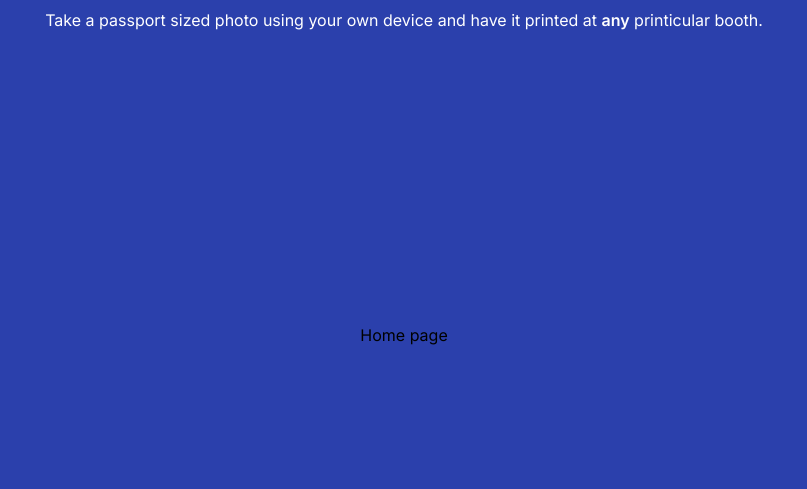
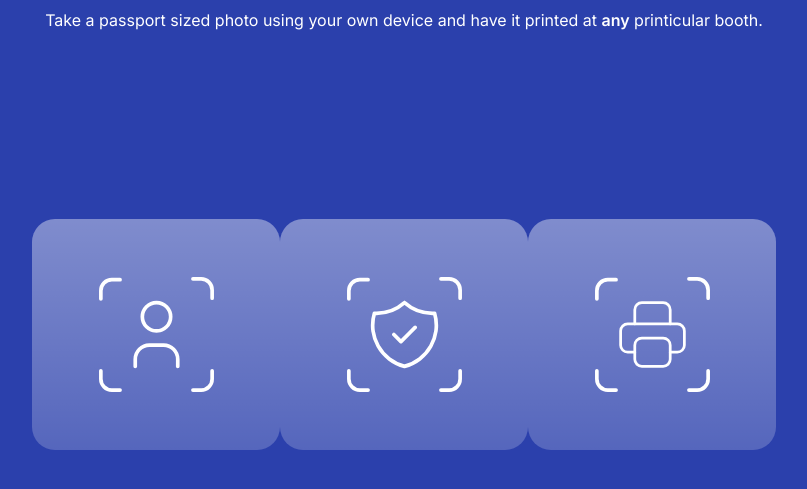
Before and after one commit to unicdeve/taking-picture, a Gatsby site: page / in a window 1280 px wide. Shown: the part 177-666 px from the top of the page, without its empty margins (236-1043 px from the left). Built offline with nearby package versions, Linux system fonts and the light colour scheme; Gatsby itself is replaced by a stand-in of ours.

Commit message:
wip: home icon cards

```diff
--- a/src/components/home-content/home-content.comp.js
+++ b/src/components/home-content/home-content.comp.js
@@ -1,9 +1,21 @@
 import React from 'react';
+import { homeData } from '../../mock-ups/home.data';
+
+import { Container } from './home-content.styled';
+import IconFrame from '../icon-frame/icon-frame.comp';
 
 export default function HomeContent() {
 	return (
-		<div>
-			<p>Home page</p>
-		</div>
+		<Container>
+			<div className='icons'>
+				{homeData.map(({ id, icon }) => {
+					return (
+						<>
+							<IconFrame key={id} icon={icon} />
+						</>
+					);
+				})}
+			</div>
+		</Container>
 	);
 }
--- /dev/null
+++ b/src/components/home-content/home-content.styled.js
@@ -0,0 +1,10 @@
+import styled from 'styled-components';
+
+export const Container = styled.div`
+	width: 100%;
+
+	.icons {
+		display: flex;
+		justify-content: center;
+	}
+`;
--- /dev/null
+++ b/src/components/icon-frame/icon-frame.comp.js
@@ -0,0 +1,13 @@
+import React from 'react';
+
+import { StyledIconFrame } from './icon-frame.styled';
+
+export default function IconFrame({ icon }) {
+	return (
+		<StyledIconFrame>
+			<div className='icon-container'>
+				<img src={icon} alt='' />
+			</div>
+		</StyledIconFrame>
+	);
+}
--- /dev/null
+++ b/src/components/icon-frame/icon-frame.styled.js
@@ -0,0 +1,38 @@
+import styled from 'styled-components';
+
+export const StyledIconFrame = styled.div`
+	width: 31rem;
+	height: 28.875rem;
+	background: #2b40ac;
+	border-radius: 23px;
+	display: flex;
+	flex-direction: column;
+	justify-content: center;
+	align-items: center;
+
+	.icon-container {
+		background-image: url('/images/square-frame.svg');
+		background-size: 100% 100%;
+		background-repeat: no-repeat;
+		width: 125px;
+		height: 125px;
+		display: flex;
+		justify-content: center;
+		align-items: center;
+
+		img {
+			width: 85px;
+			height: 85px;
+		}
+	}
+
+	@media (min-width: 768px) {
+		width: 15.5rem;
+		height: 14.437rem;
+		background: linear-gradient(
+			180deg,
+			rgba(255, 255, 255, 0.4) 0%,
+			rgba(255, 255, 255, 0.2) 100%
+		);
+	}
+`;
--- /dev/null
+++ b/src/mock-ups/home.data.js
@@ -0,0 +1,19 @@
+export const homeData = [
+	{
+		id: 1,
+		title: 'Placement Guide',
+		icon: 'images/icons/avatar.svg',
+	},
+
+	{
+		id: 2,
+		title: 'Placement Guide',
+		icon: 'images/icons/checker.svg',
+	},
+
+	{
+		id: 3,
+		title: 'Placement Guide',
+		icon: 'images/icons/print.svg',
+	},
+];
--- a/src/pages/index.js
+++ b/src/pages/index.js
@@ -1,7 +1,7 @@
 import React from 'react';
 
 import PageLayout from '../layouts/page/page.layout';
-import { StyledHome } from '../components/styled/home.styled';
+// import { StyledHome } from '../components/styled/home.styled';
 import HomeContent from '../components/home-content/home-content.comp';
 
 const IndexPage = () => {
@@ -14,9 +14,9 @@ const IndexPage = () => {
 				</>
 			}
 		>
-			<StyledHome>
-				<HomeContent />
-			</StyledHome>
+			{/* <StyledHome> */}
+			<HomeContent />
+			{/* </StyledHome> */}
 		</PageLayout>
 	);
 };
```
Also changed, not shown: static/images/icons/avatar.svg (added), static/images/icons/checker.svg (added), static/images/icons/print.svg (added), static/images/icons/right-arrow.svg (added), static/images/square-frame.svg (added), 5 other files.
